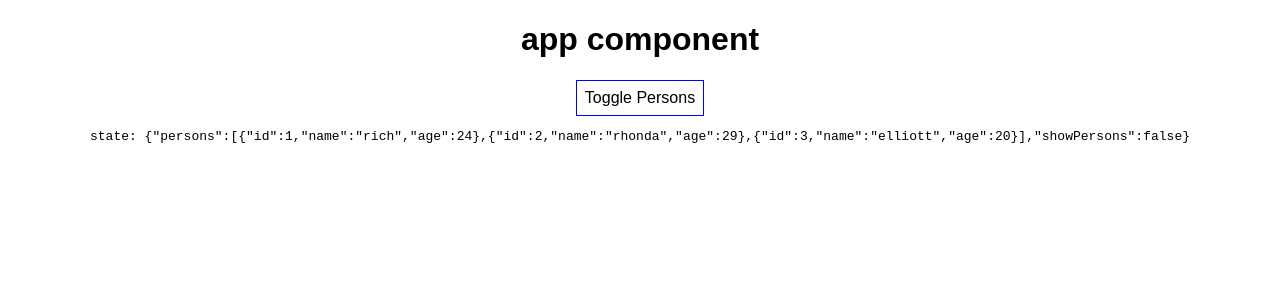
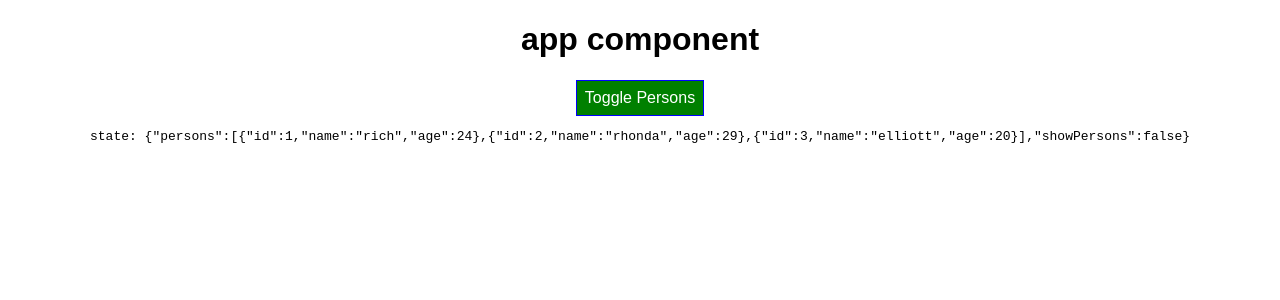
Before and after one commit to richard-buckingham/react-complete-guide, a React (Create React App) app: page / in a window 1280 px wide. Shown: the top 300 px of the page. Built offline with nearby package versions, Linux system fonts and the light colour scheme.

Commit message:
update background color dynamically

```diff
--- a/src/App.js
+++ b/src/App.js
@@ -57,7 +57,8 @@ class App extends Component {
 
   render() {
     const buttonStyle = {
-      backgroundColor: "white",
+      backgroundColor: "green",
+      color: "white",
       font: "inherit",
       border: "1px solid blue",
       padding: "8px",
@@ -82,6 +83,8 @@ class App extends Component {
           })}
         </div>
       );
+
+      buttonStyle.backgroundColor = "red";
     }
 
     return (
```
